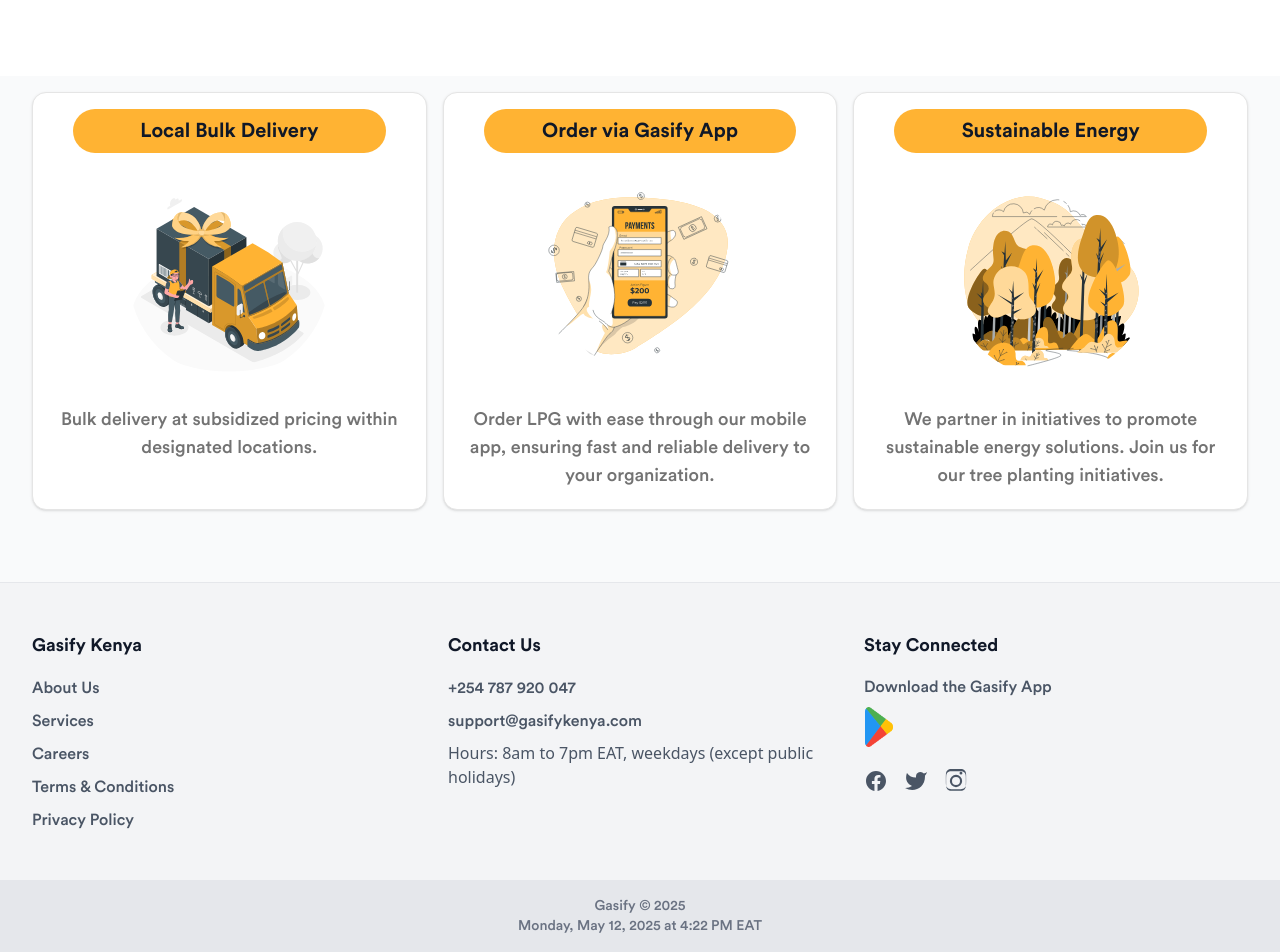
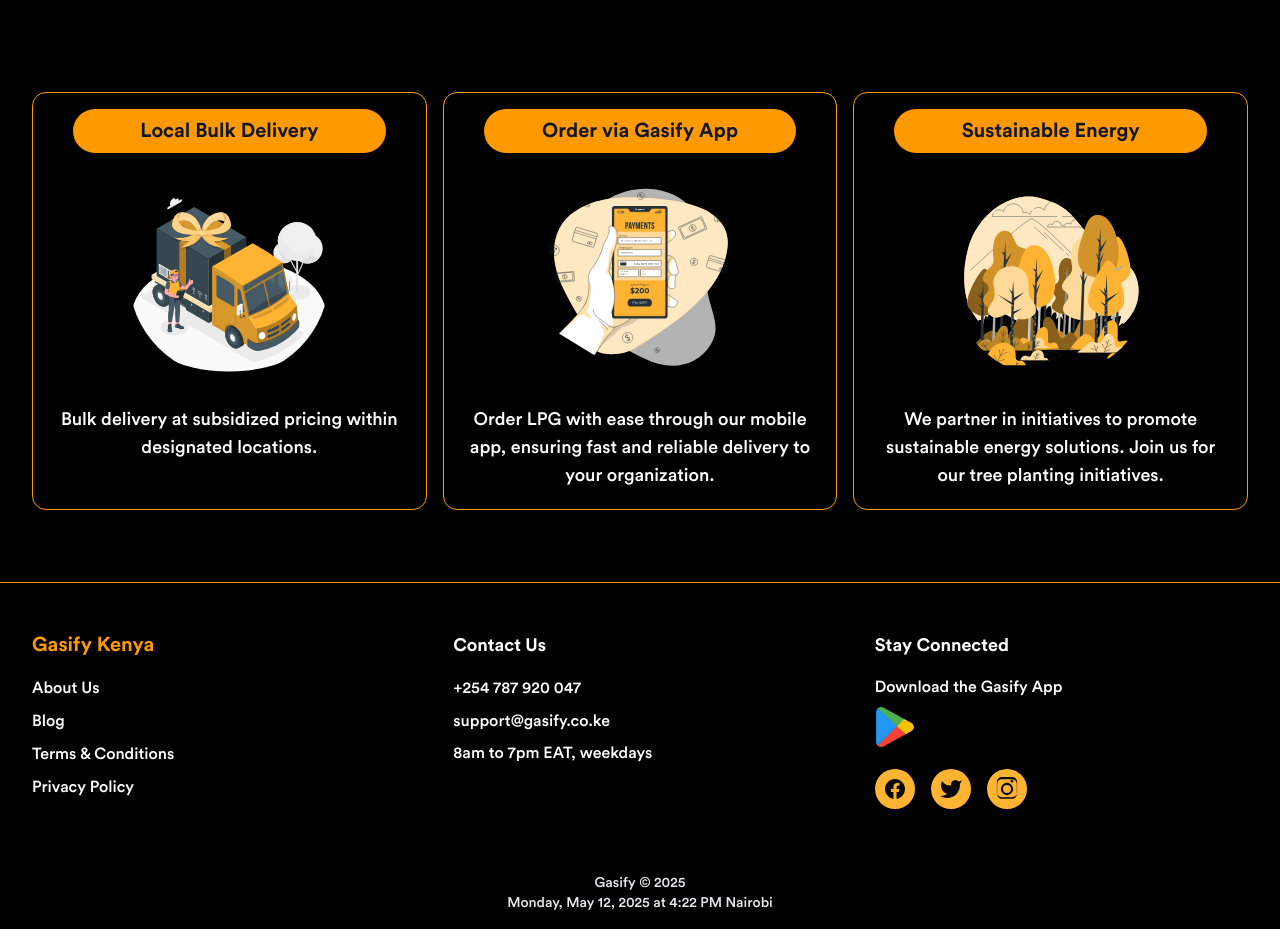
Before and after one commit to Cheppar/posthog, a Next.js app: page /business in a window 1280 px wide. Shown: the part 308-1260 px from the top of the page. After the commit the page ends 1237 px from the top, so only its background shows below. Built offline with nearby package versions, Linux system fonts and the light colour scheme.

Commit message:
refactor (footer): Change bg and fotType

```diff
--- a/app/_components/domestic/Domestic.jsx
+++ b/app/_components/domestic/Domestic.jsx
@@ -16,11 +16,11 @@
   const [activeTab, setActiveTab] = useState("lpg");
 
   return (
-    <div className="min-h-screen pt-1 bg-background">
+    <div className="min-h-screen pt-1 bg-black">
 
 
       {/* Main content */}
-      <main className="container max-w-7xl mx-auto px-4 sm:px-6 lg:px-8 py-2">
+      <main className="container bg-black max-w-7xl mx-auto px-4 sm:px-6 lg:px-8 py-2">
 
 
         <Tabs
--- a/app/_components/gasifybenefits/Footer.jsx
+++ b/app/_components/gasifybenefits/Footer.jsx
@@ -1,17 +1,105 @@
 "use client";
-import React, { useState, useEffect } from "react";
+import React, { useState, useEffect, useCallback } from "react";
 import Link from "next/link";
 import Image from "next/image";
 
+// Mock data array
+const footerDataArray = [
+  {
+    section: "companyLinks",
+    items: [
+      { href: "/about", label: "About Us" },
+      { href: "/blog", label: "Blog" },
+      { href: "/terms", label: "Terms & Conditions" },
+      { href: "/privacy", label: "Privacy Policy" },
+    ],
+  },
+  {
+    section: "contactInfo",
+    items: {
+      phone: "+254 787 920 047",
+      email: "support@gasify.co.ke",
+      hours: "8am to 7pm EAT, weekdays",
+    },
+  },
+  {
+    section: "socialMedia",
+    items: [
+      {
+        name: "Facebook",
+        href: "https://facebook.com",
+        icon: "M22 12c0-5.523-4.477-10-10-10S2 6.477 2 12c0 4.991 3.657 9.128 8.438 9.879v-6.987h-2.54v-2.892h2.54V9.802c0-2.522 1.492-3.915 3.777-3.915 1.094 0 2.238.195 2.238.195v2.476h-1.26c-1.243 0-1.63.775-1.63 1.57v1.872h2.773l-.443 2.892h-2.33v6.987C18.343 21.128 22 16.991 22 12z",
+      },
+      {
+        name: "Twitter",
+        href: "https://twitter.com",
+        icon: "M23 3a10.9 10.9 0 0 1-3.14 1.53 4.48 4.48 0 0 0-7.86 3v1A10.66 10.66 0 0 1 3 4s-4 9 5 13a11.64 11.64 0 0 1-7 2c9 5 20 0 20-11.5a4.5 4.5 0 0 0-.08-.83A7.72 7.72 0 0 0 23 3z",
+      },
+      {
+        name: "Instagram",
+        href: "https://instagram.com",
+        icon: "M12 2.163c3.204 0 3.584.012 4.85.07 1.366.062 2.633.326 3.608 1.301.975.975 1.24 2.242 1.301 3.608.058 1.265.07 1.645.07 4.849s-.012 3.584-.07 4.85c-.062 1.366-.326 2.633-1.301 3.608-.975.975-2.242 1.24-3.608 1.301-1.265.058-1.645.07-4.849.07s-3.584-.012-4.85-.07c-1.366-.062-2.633-.326-3.608-1.301-.975-.975-1.24-2.242-1.301-3.608-.058-1.265-.07-1.645-.07-4.849s.012-3.584.07-4.85c.062-1.366.326-2.633 1.301-3.608.975-.975 2.242-1.24 3.608-1.301 1.265-.058 1.645-.07 4.849-.07zM12 0C8.741 0 8.332.014 7.052.072 5.775.13 4.453.41 3.352 1.511 2.252 2.611 1.972 3.933 1.914 5.21 1.856 6.49 1.842 6.899 1.842 10.158s.014 3.668.072 4.948c.058 1.277.338 2.599 1.439 3.7 1.1 1.1 2.422 1.38 3.7 1.438 1.279.058 1.688.072 4.948.072s3.668-.014 4.948-.072c1.277-.058 2.599-.338 3.7-1.438 1.1-1.1 1.38-2.422 1.438-3.7.058-1.279.072-1.688.072-4.948s-.014-3.668-.072-4.948c-.058-1.277-.338-2.599-1.438-3.7-1.1-1.1-2.422-1.38-3.7-1.438C15.668.014 15.259 0 12 0zM12 5.838a6.162 6.162 0 1 0 0 12.324 6.162 6.162 0 0 0 0-12.324zm0 10.162a4 4 0 1 1 0-8 4 4 0 0 1 0 8zm6.406-11.845a1.44 1.44 0 1 1-2.88 0 1.44 1.44 0 0 1 2.88 0z",
+      },
+    ],
+  },
+  {
+    section: "appStore",
+    items: { href: "https://play.google.com/store", image: "/mockup/google-play.png" },
+  },
+  {
+    section: "latestSocialPost",
+    items: { platform: "Twitter", content: "Check out our latest gas deals! #GasifyKenya", href: "https://twitter.com/gasifykenya/status/latest" },
+  },
+];
+
+// Mock function to track analytics
+const trackEvent = (eventName, properties) => {
+  console.log(`Tracking event: ${eventName}`, properties);
+  // Integrate with Google Analytics, Mixpanel, etc.
+};
+
 const Footer = () => {
-  // State for dynamic date and time
+  // State management
   const [currentDateTime, setCurrentDateTime] = useState("");
+  const [footerData, setFooterData] = useState(null);
+  const [isLoading, setIsLoading] = useState(true);
+  const [error, setError] = useState(null);
+  const [newsletterEmail, setNewsletterEmail] = useState("");
+  const [newsletterStatus, setNewsletterStatus] = useState(null);
+  const [showSocialPreview, setShowSocialPreview] = useState(false);
+  const [showContactModal, setShowContactModal] = useState(false);
+  const [contactForm, setContactForm] = useState({ name: "", message: "" });
+  const [contactStatus, setContactStatus] = useState(null);
+  const [timezone, setTimezone] = useState("Africa/Nairobi");
+
+  // Load footer data from array
+  useEffect(() => {
+    const loadFooterData = () => {
+      setIsLoading(true);
+      try {
+        // Transform array into a more usable object
+        const data = footerDataArray.reduce((acc, { section, items }) => {
+          acc[section] = items;
+          return acc;
+        }, {});
+        if (!data.companyLinks || !data.contactInfo || !data.socialMedia) {
+          throw new Error("Incomplete footer data");
+        }
+        setFooterData(data);
+      } catch (err) {
+        setError("Failed to load footer content.");
+      } finally {
+        setIsLoading(false);
+      }
+    };
+    // Simulate async loading with a small delay
+    const timer = setTimeout(loadFooterData, 500);
+    return () => clearTimeout(timer);
+  }, []);
 
   // Update date and time dynamically
-  useEffect(() => {
-    const updateDateTime = () => {
+  const updateDateTime = useCallback(() => {
     const now = new Date();
-      // Format: "Tuesday, May 13, 2025, 12:29 PM EAT"
     const formattedDateTime = now.toLocaleString("en-US", {
       weekday: "long",
       month: "long",
@@ -20,117 +108,158 @@
       hour: "numeric",
       minute: "numeric",
       hour12: true,
-        timeZone: "Africa/Nairobi", // EAT timezone
-      }) + " EAT";
+      timeZone: timezone,
+    }) + ` ${timezone.split("/")[1]}`;
     setCurrentDateTime(formattedDateTime);
+  }, [timezone]);
+
+  useEffect(() => {
+    updateDateTime();
+    const interval = setInterval(updateDateTime, 60000);
+    return () => clearInterval(interval);
+  }, [updateDateTime]);
+
+  // Handle newsletter signup
+  const handleNewsletterSignup = async (e) => {
+    e.preventDefault();
+    setNewsletterStatus("submitting");
+    try {
+      // Simulate API call
+      await new Promise((resolve) => setTimeout(resolve, 1000));
+      setNewsletterStatus("success");
+      setNewsletterEmail("");
+      trackEvent("newsletter_signup", { email: newsletterEmail });
+    } catch (error) {
+      setNewsletterStatus("error");
+    }
   };
 
-    // Update immediately on mount
-    updateDateTime();
+  // Handle contact form submission
+  const handleContactSubmit = async (e) => {
+    e.preventDefault();
+    setContactStatus("submitting");
+    try {
+      // Simulate API call
+      await new Promise((resolve) => setTimeout(resolve, 1000));
+      setContactStatus("success");
+      setContactForm({ name: "", message: "" });
+      setShowContactModal(false);
+      trackEvent("contact_form_submit", { name: contactForm.name });
+    } catch (error) {
+      setContactStatus("error");
+    }
+  };
 
-    // Update every minute (optional, for real-time updates)
-    const interval = setInterval(updateDateTime, 60000);
+  // Toggle social media preview
+  const toggleSocialPreview = () => {
+    setShowSocialPreview((prev) => !prev);
+    trackEvent("social_preview_toggle", { isOpen: !showSocialPreview });
+  };
 
-    // Cleanup interval on unmount
-    return () => clearInterval(interval);
-  }, []);
+  // Toggle contact modal
+  const toggleContactModal = () => {
+    setShowContactModal((prev) => !prev);
+    trackEvent("contact_modal_toggle", { isOpen: !showContactModal });
+  };
 
-  // Get the current year for the copyright notice
+  // Track link clicks
+  const handleLinkClick = (label) => {
+    trackEvent("footer_link_click", { label });
+  };
+
+  // Get the current year
   const currentYear = new Date().getFullYear();
 
+  // Loading and error states
+  if (isLoading) return <div className="text-center py-12">Loading footer...</div>;
+  if (error) return <div className="text-center py-12 text-red-500">{error}</div>;
+
   return (
-    <footer className="bg-gray-100 text-gray-600">
+    <footer className="bg-black text-black-700">
       {/* Main Footer */}
-      <div className="py-12 border-t border-gray-200">
+      <div className="py-12 border-t border-amber-500">
         <div className="container max-w-7xl mx-auto px-4 sm:px-6 lg:px-8">
-          <div className="grid grid-cols-1 md:grid-cols-3 gap-8">
+          <div className="grid grid-cols-1 md:grid-cols-3 gap-12">
             {/* Column 1: Company Links */}
             <div>
-              <h3 className="text-lg font-semibold text-gray-900 mb-4">Gasify Kenya</h3>
+              <h3 className="text-xl text-amber-500 font-semibold  mb-4">Gasify Kenya</h3>
               <ul className="space-y-2">
-                <li>
-                  <Link href="/about" className="hover:text-gray-900 transition-colors">
-                    About Us
+                {footerData.companyLinks.map((link) => (
+                  <li key={link.href}>
+                    <Link
+                      href={link.href}
+                      className="text-white hover:text-gray-900 transition-colors"
+                      onClick={() => handleLinkClick(link.label)}
+                    >
+                      {link.label}
                     </Link>
                   </li>
-                <li>
-                  <Link href="/services" className="hover:text-gray-900 transition-colors">
-                    Services
-                  </Link>
-                </li>
-                <li>
-                  <Link href="/careers" className="hover:text-gray-900 transition-colors">
-                    Careers
-                  </Link>
-                </li>
-                <li>
-                  <Link href="/terms" className="hover:text-gray-900 transition-colors">
-                    Terms & Conditions
-                  </Link>
-                </li>
-                <li>
-                  <Link href="/privacy" className="hover:text-gray-900 transition-colors">
-                    Privacy Policy
-                  </Link>
-                </li>
+                ))}
               </ul>
             </div>
 
             {/* Column 2: Contact Info */}
             <div>
-              <h3 className="text-lg font-semibold text-gray-900 mb-4">Contact Us</h3>
+              <h3 className="text-lg font-semibold text-white mb-4">Contact Us</h3>
               <ul className="space-y-2">
                 <li>
                   <a
-                    href="tel:+254787920047"
-                    className="hover:text-gray-900 transition-colors"
+                    href={`tel:${footerData.contactInfo.phone}`}
+                    className="text-white hover:text-gray-900 transition-colors"
+                    onClick={() => handleLinkClick("Phone")}
                   >
-                    +254 787 920 047
+                    {footerData.contactInfo.phone}
                   </a>
                 </li>
                 <li>
                   <a
-                    href="mailto:support@gasifykenya.com"
-                    className="hover:text-gray-900 transition-colors"
+                    href={`mailto:${footerData.contactInfo.email}`}
+                    className=" text-white hover:text-gray-900 transition-colors"
+                    onClick={() => handleLinkClick("Email")}
                   >
-                    support@gasifykenya.com
+                    {footerData.contactInfo.email}
                   </a>
                 </li>
-                <li>
-                  Hours: 8am to 7pm EAT, weekdays (except public holidays)
-                </li>
+                <li><p  className="text-white">{footerData.contactInfo.hours}</p></li>
+
               </ul>
             </div>
 
             {/* Column 3: App & Social Media */}
             <div>
-              <h3 className="text-lg font-semibold text-gray-900 mb-4">Stay Connected</h3>
+              <h3 className="text-lg font-semibold text-white mb-4">Stay Connected</h3>
               <div className="space-y-4">
                 {/* App Download Link */}
                 <div>
-                  <p className="mb-2">Download the Gasify App</p>
+                  <p className="mb-2 text-white">Download the Gasify App</p>
                   <a
-                    href="https://play.google.com/store"
+                    href={footerData.appStore.href}
                     target="_blank"
                     rel="noopener noreferrer"
                     className="inline-block"
+                    onClick={() => handleLinkClick("App Store")}
                   >
                     <Image
-                      src="/mockup/google-play.png" // Replace with your actual Google Play badge
+                      src={footerData.appStore.image}
                       alt="Get it on Google Play"
-                      width={30}
-                      height={30}
+                      width={40}
+                      height={40}
                       className="h-10 hover:opacity-80 transition-opacity"
+                      onError={() => console.error("Failed to load Google Play badge")}
                     />
                   </a>
                 </div>
                 {/* Social Media Links */}
                 <div className="flex space-x-4">
+                  {footerData.socialMedia.map((social) => (
                     <a
-                    href="https://facebook.com"
+                      key={social.name}
+                      href={social.href}
                       target="_blank"
                       rel="noopener noreferrer"
-                    className="hover:text-gray-900 transition-colors"
+                      className="clrBtn rounded-full px-2 py-2 hover:text-gray-900 transition-colors"
+                      onClick={() => handleLinkClick(social.name)}
+                      aria-label={social.name}
                     >
                       <svg
                         className="w-6 h-6"
@@ -138,51 +267,27 @@
                         viewBox="0 0 24 24"
                         xmlns="http://www.w3.org/2000/svg"
                       >
-                      <path d="M22 12c0-5.523-4.477-10-10-10S2 6.477 2 12c0 4.991 3.657 9.128 8.438 9.879v-6.987h-2.54v-2.892h2.54V9.802c0-2.522 1.492-3.915 3.777-3.915 1.094 0 2.238.195 2.238.195v2.476h-1.26c-1.243 0-1.63.775-1.63 1.57v1.872h2.773l-.443 2.892h-2.33v6.987C18.343 21.128 22 16.991 22 12z" />
+                        <path d={social.icon} />
                       </svg>
                     </a>
-                  <a
-                    href="https://twitter.com"
-                    target="_blank"
-                    rel="noopener noreferrer"
-                    className="hover:text-gray-900 transition-colors"
-                  >
-                    <svg
-                      className="w-6 h-6"
-                      fill="currentColor"
-                      viewBox="0 0 24 24"
-                      xmlns="http://www.w3.org/2000/svg"
-                    >
-                      <path d="M23 3a10.9 10.9 0 0 1-3.14 1.53 4.48 4.48 0 0 0-7.86 3v1A10.66 10.66 0 0 1 3 4s-4 9 5 13a11.64 11.64 0 0 1-7 2c9 5 20 0 20-11.5a4.5 4.5 0 0 0-.08-.83A7.72 7.72 0 0 0 23 3z" />
-                    </svg>
-                  </a>
-                  <a
-                    href="https://instagram.com"
-                    target="_blank"
-                    rel="noopener noreferrer"
-                    className="hover:text-gray-900 transition-colors"
-                  >
-                    <svg
-                      className="w-6 h-6"
-                      fill="currentColor"
-                      viewBox="0 0 24 24"
-                      xmlns="http://www.w3.org/2000/svg"
-                    >
-                      <path d="M12 2.163c3.204 0 3.584.012 4.85.07 1.366.062 2.633.326 3.608 1.301.975.975 1.24 2.242 1.301 3.608.058 1.265.07 1.645.07 4.849s-.012 3.584-.07 4.85c-.062 1.366-.326 2.633-1.301 3.608-.975.975-2.242 1.24-3.608 1.301-1.265.058-1.645.07-4.849.07s-3.584-.012-4.85-.07c-1.366-.062-2.633-.326-3.608-1.301-.975-.975-1.24-2.242-1.301-3.608-.058-1.265-.07-1.645-.07-4.849s.012-3.584.07-4.85c.062-1.366.326-2.633 1.301-3.608.975-.975 2.242-1.24 3.608-1.301 1.265-.058 1.645-.07 4.849-.07zM12 0C8.741 0 8.332.014 7.052.072 5.775.13 4.453.41 3.352 1.511 2.252 2.611 1.972 3.933 1.914 5.21 1.856 6.49 1.842 6.899 1.842 10.158s.014 3.668.072 4.948c.058 1.277.338 2.599 1.439 3.7 1.1 1.1 2.422 1.38 3.7 1.438 1.279.058 1.688.072 4.948.072s3.668-.014 4.948-.072c1.277-.058 2.599-.338 3.7-1.438 1.1-1.1 1.38-2.422 1.438-3.7.058-1.279.072-1.688.072-4.948s-.014-3.668-.072-4.948c-.058-1.277-.338-2.599-1.438-3.7-1.1-1.1-2.422-1.38-3.7-1.438C15.668.014 15.259 0 12 0zM12 5.838a6.162 6.162 0 1 0 0 12.324 6.162 6.162 0 0 0 0-12.324zm0 10.162a4 4 0 1 1 0-8 4 4 0 0 1 0 8zm6.406-11.845a1.44 1.44 0 1 1-2.88 0 1.44 1.44 0 0 1 2.88 0z" />
-                    </svg>
-                  </a>
+                  ))}
+                </div>
+
               </div>
             </div>
-            </div>
+
+
           </div>
         </div>
       </div>
 
       {/* Sub-Footer */}
-      <div className="bg-gray-200 py-4 text-center text-sm text-gray-500">
-        <p>Gasify &copy; {currentYear}</p>
+      <div className="bg-black py-4 text-center text-sm text-gray-200">
+        <p>Gasify © {currentYear}</p>
         <p>{currentDateTime}</p>
       </div>
+
+
     </footer>
   );
 };
--- a/app/_components/sme/Sme.jsx
+++ b/app/_components/sme/Sme.jsx
@@ -38,7 +38,7 @@
   return (
     <div>
       {/* Existing Hero Section */}
-      <section className="pt-2 md:pt-10 md:pb-4 relative overflow-hidden">
+      <section className="bg-black pt-2 md:pt-10 md:pb-4 relative overflow-hidden">
         {/* Background with local SVG */}
         <div
           className="absolute inset-0 bg-cover bg-center bg-no-repeat opacity-30"
@@ -49,22 +49,22 @@
           {/* Text layout */}
           <div className="mx-auto max-w-3xl text-center mb-16">
 
-          <h3 className="text-3xl font-display font-semibold tracking-tight sm:text-5xl md:text-6xl mb-1">
+          <h3 className="text-3xl txtBtn  font-display font-semibold tracking-tight sm:text-5xl md:text-6xl mb-1">
             {staticContent.mainTitle} <br className="hidden sm:block" />
           </h3>
 
 
-                <p className="text-xl text-gray-700 pt-2 ">
+                <p className="text-xl text-gray-200 pt-2 ">
                 {staticContent.explanation}  </p>
 
 
                 <div className="mt-4 flex items-center justify-center gap-x-6">
   <Link
     href="/contact"
-    className="clrBtn text-black px-4 py-3 rounded-full text-base font-medium transition-colors duration-200 hover:bg-gray-700 flex items-center gap-2"
+    className="bg-amber-500 text-black px-4 py-3 rounded-full text-base font-medium transition-colors duration-200 hover:bg-gray-700 flex items-center gap-2"
   >
-    <Send className="w-5 h-5" />
     Contact us
+    <Send className="w-5 h-5 " />
   </Link>
 </div>
           </div>
@@ -74,17 +74,17 @@
       </section>
 
       {/* New Cards Section with shadcn/ui Card */}
-      <section className="py-4 bg-gray-50 pb-18">
+      <section className="py-4 bg-black pb-18">
   <div className="container max-w-7xl mx-auto px-4 sm:px-6 lg:px-8">
     <div className="grid grid-cols-1 sm:grid-cols-2 lg:grid-cols-3 gap-4">
       {cardData.map((card, index) => (
         <Card
           key={index}
-          className="text-center transition-transform duration-300 hover:scale-105 p-4"
+          className="bg-black border border-amber-500 text-center transition-transform duration-300 hover:scale-105 p-4"
         >
           {/* Illustration */}
           <CardHeader className="text-xl inline-block font-semibold text-gray-900 mb-0 ">
-          <h2 className="clrBtn rounded-full px-3 py-2">{card.title}</h2>
+          <h2 className="bg-amber-500 rounded-full px-3 py-2">{card.title}</h2>
 </CardHeader>
 
 <CardTitle >
@@ -97,7 +97,7 @@
 </CardTitle>
 
 <CardContent className="p-1">
-  <p className="text-muted-foreground text-lg">
+  <p className="text-white text-lg">
     {card.explanation}
   </p>
 </CardContent>
```
Also changed, not shown: app/_components/gasifybenefits/Benefits.jsx (+17 -17 lines), app/_components/gasifybenefits/ContactOptions.jsx (+15 -10 lines), app/_components/gasifybenefits/Download.jsx (+4 -4 lines), app/_components/home/Header.jsx (+20 -54 lines). Lines whose indentation alone changed are shown as unchanged.
